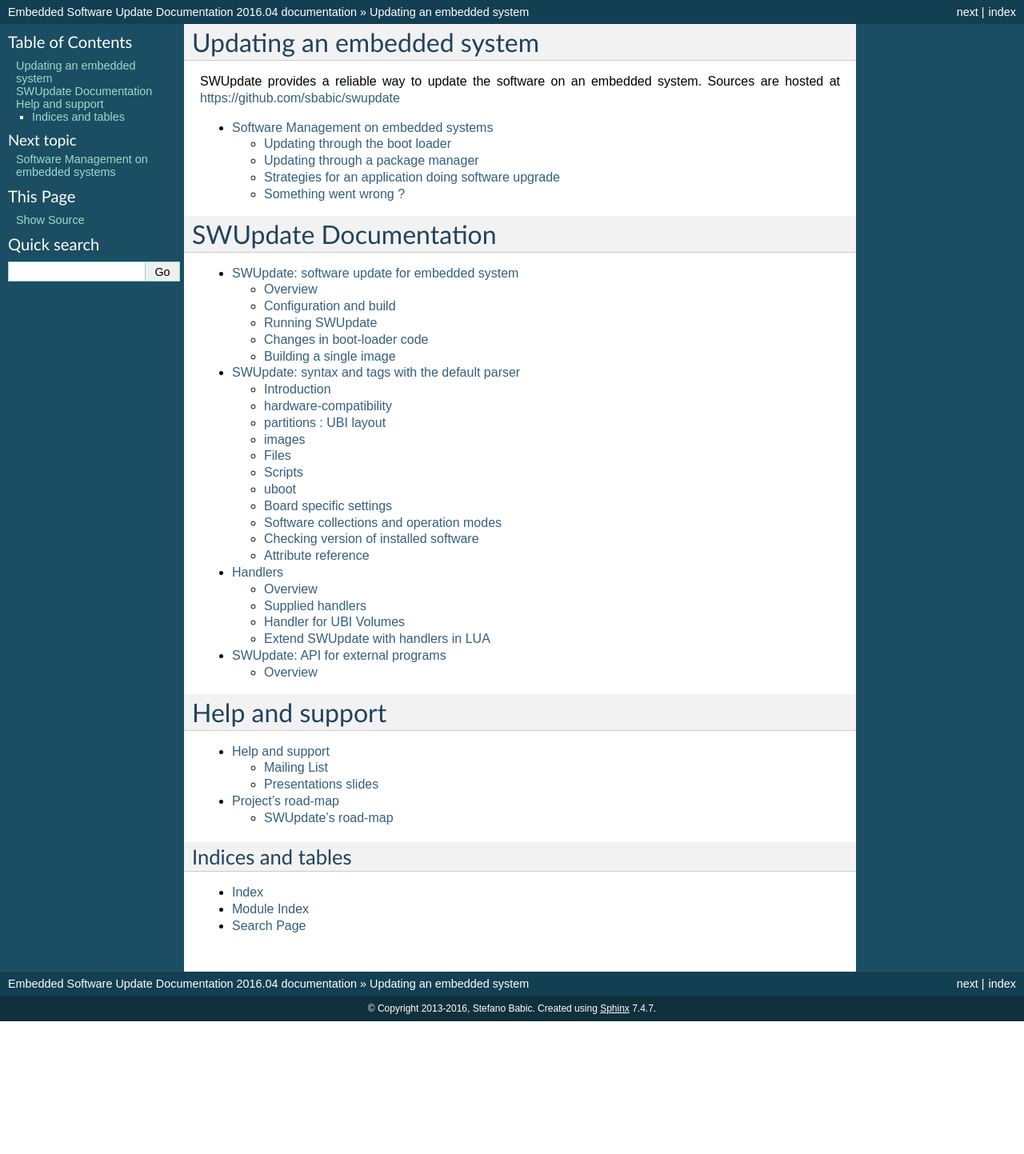
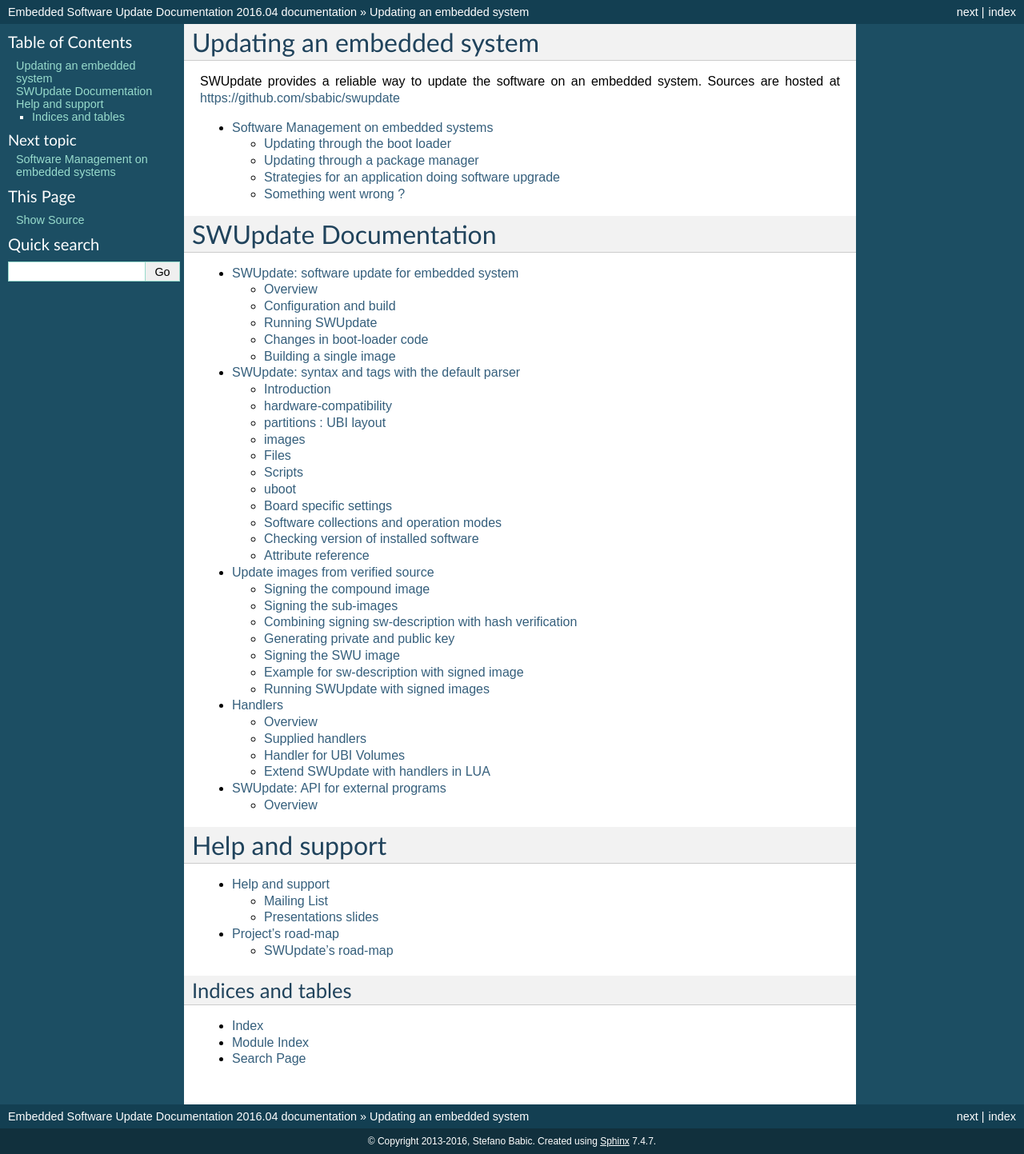
Before and after one commit to sbabic/swupdate, a Sphinx documentation site: the page built from doc/source/index.rst, in a window 1280 px wide. Shown: the whole page at 80% size. Built offline with Sphinx 7.4.7, drawn with Linux system fonts in a browser that asks for light colours; formulas are drawn with MathJax 3; before the commit the page ends 1277 px from its top, so only the background shows below that; some of the changed lines change nothing that is shown.

Commit message:
doc: document signed images
Signed-off-by: Stefano Babic <sbabic@denx.de>

```diff
--- a/doc/source/index.rst
+++ b/doc/source/index.rst
@@ -22,6 +22,7 @@
 
    swupdate.rst
    sw-description.rst
+   signed_images.rst
    handlers.rst
    swupdate-ipc.rst
 
--- /dev/null
+++ b/doc/source/signed_images.rst
@@ -0,0 +1,147 @@
+Update images from verified source
+==================================
+
+It is becoming very important that a device must not only be safely updated,
+but also that it can verify by updating if the delivered image is coming
+from a known source and it was not corrupted introducing some malware.
+
+To reach this goal, SWUpdate must verify the incoming images. There are some
+ways to do this. Should the compound image be signed ? Or some parts of it ?
+
+Advantages and disadvantages are described in the following chapter.
+
+Signing the compound image
+-------------------------
+
+It looks quite straightforward if the whole compound image is signed.
+However, this has some heavy drawbacks. It is not possible to know if the image
+is verified until the whole image is loaded. This means that verification can be
+done after installing the single images instead of doing it before touching the
+device.
+This leads to have some uninstall procedure if part of a not verified image is
+already installed, procedures that cannot be safe in case of power off letting
+some unwanted piece of software on the device.
+
+Signing the sub-images
+---------------------
+
+If each sub-image is signed, the verification is done before calling the
+corresponding hardware. Only signed images can be installed.
+Anyway, this remains unbound with the description of the release in
+sw-description. Even if sw-description is signed, an attacker can mix
+signed images together generating a new compound image that can be
+installed as well, because all sub-images are verified.
+
+Combining signing sw-description with hash verification
+-------------------------------------------------------
+
+To avoid the described drawbacks, SWUpdate combines signed sw-description
+with the verification of hashes for each single image. This means that
+only sw-description generated by a verified source can be accepted by
+the installer. sw-description contains hashes for each sub-image to
+verify that each delivered sub-image really belongs to the release.
+
+Generating private and public key
+---------------------------------
+
+The openssl tool is used to generate the keys. This is part of the
+opnSSL project. A complete documentation can be found at
+https://www.openssl.org/docs/manmaster/apps/openssl.html.
+
+First, the private key must be created:
+
+::
+
+        openssl genrsa -aes256 -out priv.pem
+
+This asks for a passphrase. It is possible to retrieve
+the passhphrase from a file - of course, this must be
+protected against intrusion.
+
+::
+
+        openssl genrsa -aes256 -passout file:passout -out priv.pem
+
+The public key is used to generate the public key with:
+
+::
+
+        openssl rsa -in priv.pem -out public.pem -outform PEM -pubout
+
+"public.pem" contains the key in a format suitable for swupdate. The file
+can be passed to swupdate at the command line with the -k parameter.
+
+
+Signing the SWU image
+---------------------
+
+Signing the image is very simple:
+
+::
+
+        openssl dgst -sha256 -sign priv.pem sw-description > sw-description.sig
+
+There are two files, sw-description and its signature sw-description.sig.
+The signature file must always directly follow the description file.
+
+Each image inside sw-description must have the attribute "sha256", with the
+SHA256 sum of the image. If an image does not have the sha256 attribute,
+the whole compound image results as not verified and SWUpdate stops
+with an error before starting to install.
+
+A simple script to create a signed image can be:
+
+::
+
+        #!/bin/bash
+
+        PRODUCT_NAME="myproduct"
+        CONTAINER_VER="1.0"
+        IMAGES="rootfs kernel"
+        FILES="sw-description sw-description.sig $IMAGES"
+
+        openssl dgst -sha256 -sign priv.pem sw-description > sw-description.sig
+
+        for i in $FILES;do
+                echo $i;done | cpio -ov -H crc >  ${PRODUCT_NAME}_${CONTAINER_VER}.swu
+
+
+Example for sw-description with signed image
+--------------------------------------------
+
+The example applies to a Beaglebone, installing Yocto images:
+
+
+::
+
+        software =
+        {
+                version = "0.1.0";
+
+                hardware-compatibility: [ "revC"];
+
+                images: (
+                        {
+                            filename = "core-image-full-cmdline-beaglebone.ext3";
+                            device = "/dev/mmcblk0p2";
+                            type = "raw";
+                            sha256 = "43cdedde429d1ee379a7d91e3e7c4b0b9ff952543a91a55bb2221e5c72cb342b";
+                        }
+                );
+                scripts: (
+                        {
+                            filename = "test.lua";
+                            type = "lua";
+                            sha256 = "f53e0b271af4c2896f56a6adffa79a1ffa3e373c9ac96e00c4cfc577b9bea5f1";
+                         }
+                );
+        }
+
+
+Running SWUpdate with signed images
+-----------------------------------
+
+Verification is activated by setting CONFIG_SIGNED_IMAGE in SWUpdate's configuration.
+If activated, SWUpdate will always check the compound image. For security reasons,
+it is not possible to disable the check at runtime. The -k parameter (public key file)
+is mandatory and the program stops if the public key is not passed.
```
